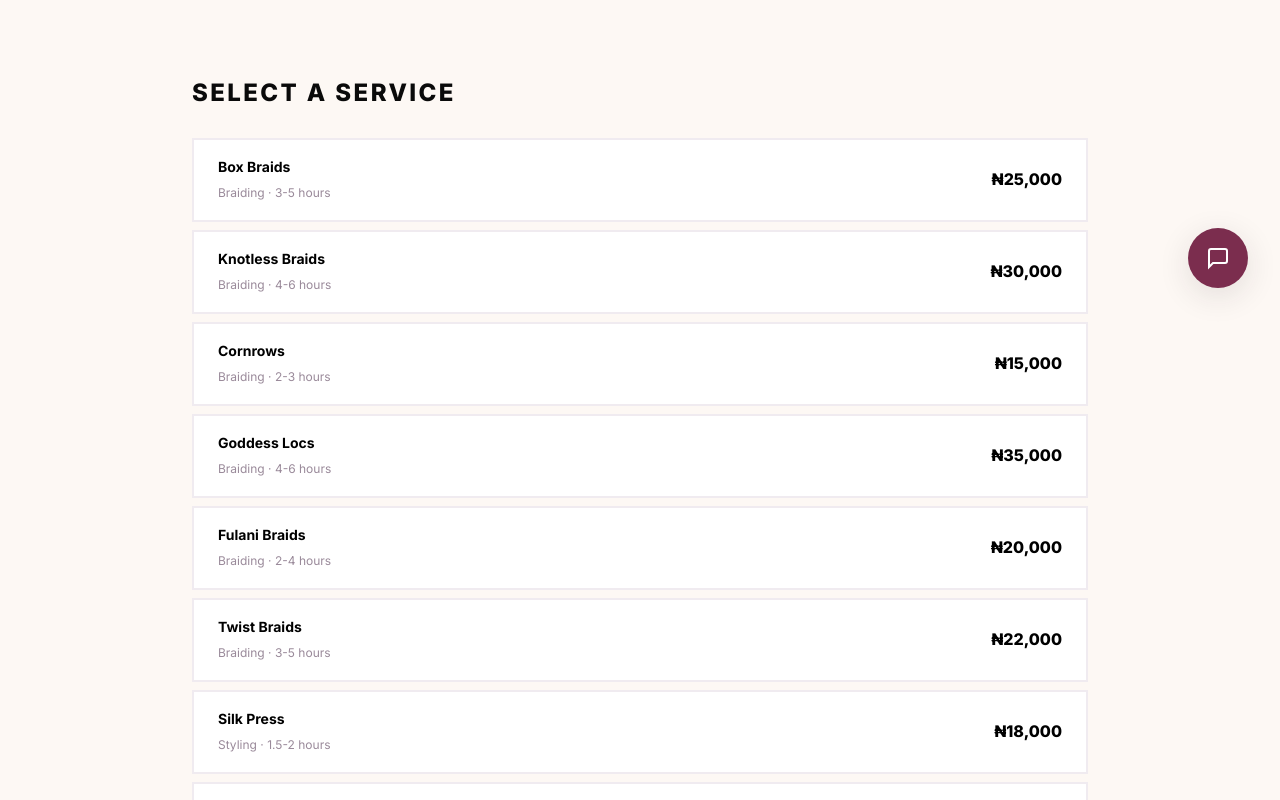
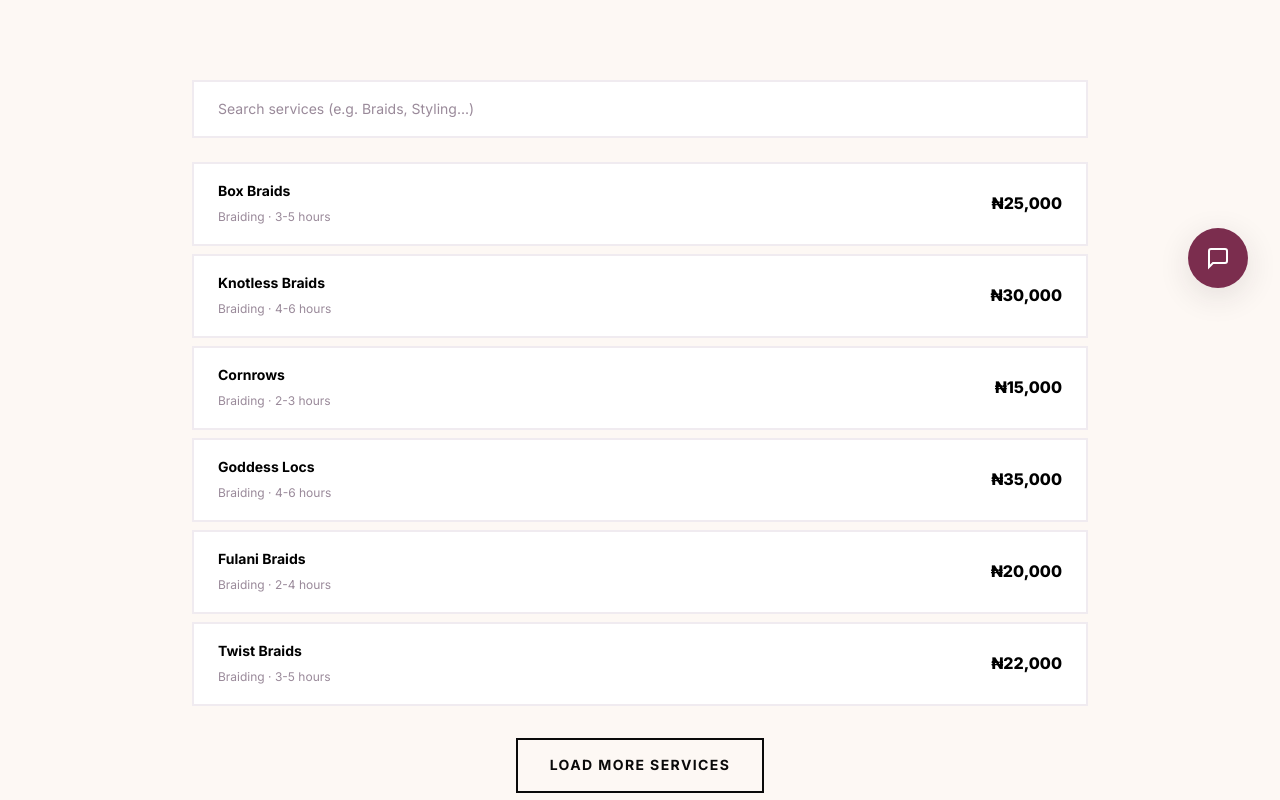
Before and after one commit to Macwilson007/Braiders, a Next.js app: page /booking in a window 1280 px wide. Shown: the part 480-1280 px from the top of the page. Built offline with nearby package versions, Linux system fonts and the light colour scheme.

Commit message:
feat: implement admin auth protection, active logout, and booking service pagination/search

```diff
--- a/src/app/booking/booking.module.css
+++ b/src/app/booking/booking.module.css
@@ -23,6 +23,9 @@
 .stepContent { animation: fadeInUp 400ms cubic-bezier(0.16, 1, 0.3, 1); }
 @keyframes fadeInUp { from { opacity: 0; transform: translateY(20px); } to { opacity: 1; transform: translateY(0); } }
 .stepTitle { font-family: var(--font-body); font-size: var(--fs-xl); font-weight: 900; text-transform: uppercase; letter-spacing: 0.1em; margin-bottom: var(--space-xl); }
+.searchWrapper { margin-bottom: var(--space-lg); }
+.searchInput { width: 100%; border-radius: 0; border: 2px solid var(--color-gray-100); padding: var(--space-md) var(--space-lg); font-size: var(--fs-sm); transition: border-color 200ms ease; }
+.searchInput:focus { border-color: var(--color-black); outline: none; }
 
 /* Service List */
 .serviceList { display: flex; flex-direction: column; gap: var(--space-sm); }
@@ -36,6 +39,7 @@
 .serviceOptName { font-weight: 700; font-size: var(--fs-sm); display: block; }
 .serviceOptMeta { font-size: 12px; color: var(--color-gray-500); }
 .serviceOptPrice { font-weight: 800; font-size: var(--fs-base); }
+.loadMoreWrapper { display: flex; justify-content: center; margin-top: var(--space-xl); }
 
 /* Stylist Grid */
 .stylistGrid { display: grid; grid-template-columns: repeat(3, 1fr); gap: var(--space-md); }
--- a/src/app/booking/page.js
+++ b/src/app/booking/page.js
@@ -53,6 +53,8 @@ function BookingContent() {
   });
   const [confirmed, setConfirmed] = useState(false);
   const [bookingRef, setBookingRef] = useState('');
+  const [servicesVisible, setServicesVisible] = useState(6);
+  const [serviceSearch, setServiceSearch] = useState('');
 
   const selectedService = SERVICES_LIST.find(s => s.id === booking.serviceId);
   const selectedStylist = STYLISTS.find(s => s.id === booking.stylistId);
@@ -138,9 +140,24 @@ function BookingContent() {
           {/* Step 1: Service */}
           {step === 1 && (
             <div className={styles.stepContent}>
-              <h2 className={styles.stepTitle}>SELECT A SERVICE</h2>
+              <div className={styles.searchWrapper}>
+                <input
+                  type="text"
+                  placeholder="Search services (e.g. Braids, Styling...)"
+                  className={`form-input ${styles.searchInput}`}
+                  value={serviceSearch}
+                  onChange={(e) => {
+                    setServiceSearch(e.target.value);
+                    setServicesVisible(6); // Reset visibility on search
+                  }}
+                />
+              </div>
+
               <div className={styles.serviceList}>
-                {SERVICES_LIST.map(service => (
+                {SERVICES_LIST
+                  .filter(s => s.name.toLowerCase().includes(serviceSearch.toLowerCase()) || s.category.toLowerCase().includes(serviceSearch.toLowerCase()))
+                  .slice(0, servicesVisible)
+                  .map(service => (
                     <button key={service.id} className={`${styles.serviceOption} ${booking.serviceId === service.id ? styles.serviceOptionActive : ''}`} onClick={() => setBooking({ ...booking, serviceId: service.id })}>
                       <div>
                         <span className={styles.serviceOptName}>{service.name}</span>
@@ -150,6 +167,14 @@ function BookingContent() {
                     </button>
                   ))}
               </div>
+
+              {servicesVisible < SERVICES_LIST.filter(s => s.name.toLowerCase().includes(serviceSearch.toLowerCase()) || s.category.toLowerCase().includes(serviceSearch.toLowerCase())).length && (
+                <div className={styles.loadMoreWrapper}>
+                  <button className="btn btn-secondary" onClick={() => setServicesVisible(prev => prev + 6)}>
+                    Load More Services
+                  </button>
+                </div>
+              )}
             </div>
           )}
 
```
Also changed, not shown: src/app/admin/layout.js (+22 -5 lines). Lines whose indentation alone changed are shown as unchanged.
